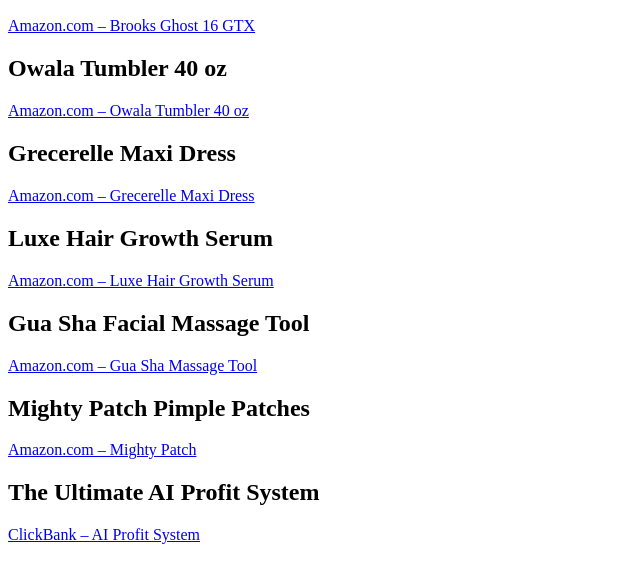
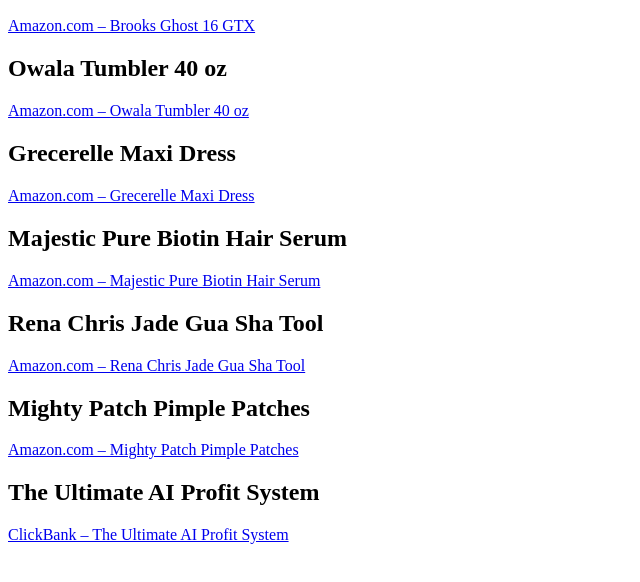
Before and after one commit to markus295/markus295.github.iom, a plain HTML site: page index.html in a window 1280 px wide. Shown: the part 96-678 px from the top of the page, without its empty margins (0-640 px from the left). Drawn offline with Linux system fonts and the light colour scheme.

Commit message:
Replace body with final verified affiliate links

```diff
--- a/index.html
+++ b/index.html
@@ -1,4 +1,6 @@
 <body>
+
+   <body>
   <h1>Jozef’s Affiliate Hub</h1>
 
   <div class="card">
@@ -23,30 +25,31 @@
   </div>
 
   <div class="card">
-    <h2>Luxe Hair Growth Serum</h2>
-    <a class="btn" href="https://www.amazon.com/dp/B0CR13J8VQ?tag=jmstyle01-20" target="_blank">
-      Amazon.com – Luxe Hair Growth Serum
+    <h2>Majestic Pure Biotin Hair Serum</h2>
+    <a class="btn" href="https://www.amazon.com/dp/B00KQGQVJY?tag=jmstyle01-20" target="_blank">
+      Amazon.com – Majestic Pure Biotin Hair Serum
     </a>
   </div>
 
   <div class="card">
-    <h2>Gua Sha Facial Massage Tool</h2>
-    <a class="btn" href="https://www.amazon.com/dp/B08LZ7XJ7R?tag=jmstyle01-20" target="_blank">
-      Amazon.com – Gua Sha Massage Tool
+    <h2>Rena Chris Jade Gua Sha Tool</h2>
+    <a class="btn" href="https://www.amazon.com/dp/B0836GSR23?tag=jmstyle01-20" target="_blank">
+      Amazon.com – Rena Chris Jade Gua Sha Tool
     </a>
   </div>
 
   <div class="card">
     <h2>Mighty Patch Pimple Patches</h2>
     <a class="btn" href="https://www.amazon.com/dp/B074PVTPBW?tag=jmstyle01-20" target="_blank">
-      Amazon.com – Mighty Patch
+      Amazon.com – Mighty Patch Pimple Patches
     </a>
   </div>
 
   <div class="card">
     <h2>The Ultimate AI Profit System</h2>
     <a class="btn" href="https://hop.clickbank.net/?affiliate=majkshop&vendor=ultimateaisystem" target="_blank">
-      ClickBank – AI Profit System
+      ClickBank – The Ultimate AI Profit System
     </a>
   </div>
 </body>
+</body>
```
